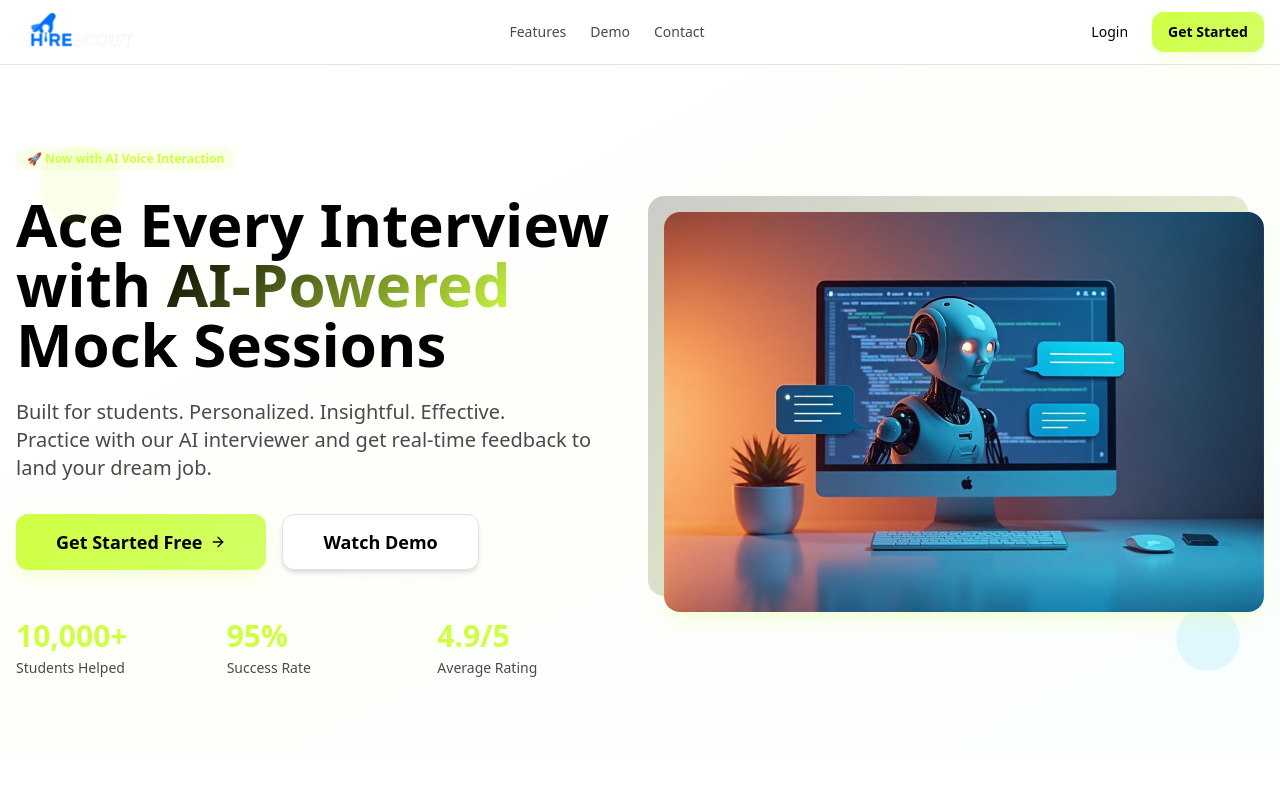
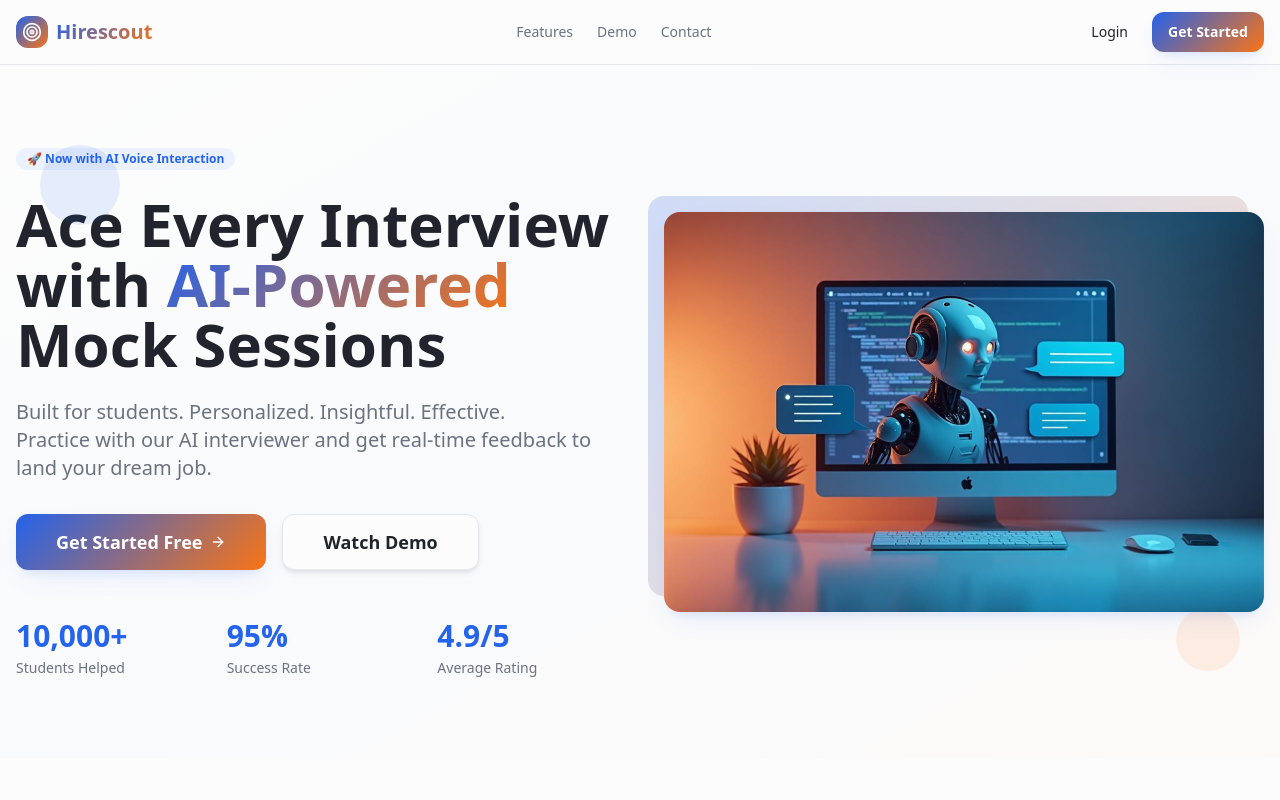
Before and after one commit to pi-om/hirescout, a React (Vite) app: page / in a window 1280 px wide. Shown: the top 800 px of the page. Built offline with nearby package versions, Linux system fonts and the light colour scheme.

Commit message:
Reverted to commit 0b789c77c5e217f8c348d35033c46b7486147b76

```diff
--- a/src/components/Navigation.tsx
+++ b/src/components/Navigation.tsx
@@ -40,13 +40,12 @@ export function Navigation({ isAuthenticated = false, prepsRemaining = 0, userNa
         <div className="flex h-16 items-center justify-between">
           {/* Logo */}
           <Link to="/" className="flex items-center space-x-2 group">
-            <div className="flex items-center transform group-hover:scale-105 transition-transform">
-              <img
-                src="/lovable-uploads/48f4c6d7-5e7c-4458-b878-54a8a74f9042.png"
-                alt="Hirescout Logo"
-                className="h-10 w-auto"
-              />
+            <div className="w-8 h-8 bg-gradient-hero rounded-lg flex items-center justify-center transform group-hover:scale-110 transition-transform">
+              <Target className="w-5 h-5 text-white" />
             </div>
+            <span className="text-xl font-bold bg-gradient-hero bg-clip-text text-transparent">
+              Hirescout
+            </span>
           </Link>
 
           {/* Desktop Navigation */}
--- a/src/components/ui/button.tsx
+++ b/src/components/ui/button.tsx
@@ -15,9 +15,7 @@ const buttonVariants = cva(
         secondary: "bg-secondary text-secondary-foreground hover:bg-secondary/80 shadow-card hover:shadow-elegant",
         ghost: "hover:bg-accent hover:text-accent-foreground",
         link: "text-primary underline-offset-4 hover:underline",
-        hero: "bg-gradient-neon text-dark shadow-elegant hover:shadow-neon transform hover:scale-105 font-semibold",
-        neon: "bg-primary text-primary-foreground hover:bg-primary-hover shadow-glow hover:shadow-neon transform hover:scale-105",
-        dark: "bg-dark text-dark-foreground hover:bg-charcoal shadow-card hover:shadow-elegant",
+        hero: "bg-gradient-hero text-white shadow-elegant hover:shadow-glow transform hover:scale-105 font-semibold",
         success: "bg-success text-success-foreground hover:bg-success/90 shadow-card hover:shadow-elegant transform hover:scale-105",
         accent: "bg-accent text-accent-foreground hover:bg-accent/90 shadow-card hover:shadow-elegant transform hover:scale-105",
       },
--- a/src/index.css
+++ b/src/index.css
@@ -2,80 +2,64 @@
 @tailwind components;
 @tailwind utilities;
 
-/* Hirescout Design System - Neon Green & Black Branding */
+/* Hirescout Design System - Modern, warm, and optimistic */
 
 @layer base {
   :root {
     /* Core Background & Text */
-    --background: 0 0% 100%;
-    --foreground: 0 0% 0%;
+    --background: 0 0% 99%;
+    --foreground: 224 15% 15%;
 
     /* Card System */
     --card: 0 0% 100%;
-    --card-foreground: 0 0% 0%;
+    --card-foreground: 224 15% 15%;
 
     /* Interactive Elements */
     --popover: 0 0% 100%;
-    --popover-foreground: 0 0% 0%;
+    --popover-foreground: 224 15% 15%;
 
-    /* Brand Colors - Neon Green Primary */
-    --primary: 75 100% 63%;  /* #C6FF00 - Neon Green */
-    --primary-foreground: 0 0% 0%;
-    --primary-hover: 78 100% 70%;  /* #CCFF33 - Electric Lime */
-    --primary-light: 75 100% 95%;
+    /* Brand Colors - Deep Blue Primary */
+    --primary: 221 83% 53%;
+    --primary-foreground: 0 0% 100%;
+    --primary-hover: 221 83% 48%;
+    --primary-light: 221 83% 96%;
 
-    /* Dark Surfaces */
-    --dark: 0 0% 0%;  /* #000000 - Jet Black */
-    --dark-foreground: 0 0% 100%;
-    --charcoal: 0 0% 11%;  /* #1C1C1C - Charcoal */
-    --charcoal-foreground: 0 0% 100%;
+    /* Success Green */
+    --success: 142 76% 36%;
+    --success-foreground: 0 0% 100%;
+    --success-light: 142 76% 95%;
 
-    /* Secondary & Accent Colors */
-    --secondary: 0 0% 29%;  /* #4A4A4A - Slate Gray */
-    --secondary-foreground: 0 0% 100%;
-
-    --accent: 195 100% 50%;  /* #00CFFF - Sky Blue */
-    --accent-foreground: 0 0% 0%;
-    --accent-light: 195 100% 95%;
-
-    /* Success & Status Colors */
-    --success: 75 100% 40%;  /* #99CC00 - Dark Lime */
-    --success-foreground: 0 0% 0%;
-    --success-light: 75 100% 90%;
-
-    /* Electric Purple */
-    --electric: 285 100% 48%;  /* #B600F7 */
-    --electric-foreground: 0 0% 100%;
-
-    /* Neon Coral */
-    --coral: 343 100% 65%;  /* #FF4F81 */
-    --coral-foreground: 0 0% 100%;
+    /* Energy Orange */
+    --accent: 25 95% 53%;
+    --accent-foreground: 0 0% 100%;
+    --accent-light: 25 95% 96%;
 
     /* Neutral System */
-    --muted: 0 0% 96%;
-    --muted-foreground: 0 0% 29%;
+    --secondary: 220 14% 96%;
+    --secondary-foreground: 224 15% 15%;
+
+    --muted: 220 14% 96%;
+    --muted-foreground: 220 9% 46%;
 
     /* System Colors */
-    --destructive: 343 100% 65%;  /* Using Neon Coral */
+    --destructive: 0 84% 60%;
     --destructive-foreground: 0 0% 100%;
 
-    --border: 0 0% 89%;
-    --input: 0 0% 89%;
-    --ring: 75 100% 63%;
+    --border: 220 13% 91%;
+    --input: 220 13% 91%;
+    --ring: 221 83% 53%;
 
     --radius: 0.75rem;
 
     /* Gradients */
-    --gradient-hero: linear-gradient(135deg, hsl(var(--dark)), hsl(var(--primary)));
-    --gradient-neon: linear-gradient(135deg, hsl(var(--primary)), hsl(var(--primary-hover)));
-    --gradient-card: linear-gradient(145deg, hsl(var(--card)), hsl(var(--muted)));
-    --gradient-dark: linear-gradient(145deg, hsl(var(--dark)), hsl(var(--charcoal)));
+    --gradient-hero: linear-gradient(135deg, hsl(var(--primary)), hsl(var(--accent)));
+    --gradient-card: linear-gradient(145deg, hsl(var(--card)), hsl(var(--secondary)));
+    --gradient-success: linear-gradient(135deg, hsl(var(--success)), hsl(142 76% 42%));
 
     /* Shadows */
-    --shadow-elegant: 0 10px 25px -5px hsl(var(--primary) / 0.2), 0 8px 10px -6px hsl(var(--primary) / 0.1);
-    --shadow-card: 0 4px 6px -1px hsl(0 0% 0% / 0.1), 0 2px 4px -2px hsl(0 0% 0% / 0.1);
-    --shadow-glow: 0 0 30px hsl(var(--primary) / 0.4);
-    --shadow-neon: 0 0 20px hsl(var(--primary) / 0.6), 0 0 40px hsl(var(--primary) / 0.4);
+    --shadow-elegant: 0 10px 25px -5px hsl(var(--primary) / 0.1), 0 8px 10px -6px hsl(var(--primary) / 0.1);
+    --shadow-card: 0 4px 6px -1px hsl(220 22% 25% / 0.1), 0 2px 4px -2px hsl(220 22% 25% / 0.1);
+    --shadow-glow: 0 0 20px hsl(var(--primary) / 0.15);
 
     /* Animations */
     --transition-smooth: all 0.3s cubic-bezier(0.4, 0, 0.2, 1);
@@ -93,33 +77,33 @@
   }
 
   .dark {
-    --background: 0 0% 0%;  /* Jet Black */
-    --foreground: 0 0% 100%;
+    --background: 222.2 84% 4.9%;
+    --foreground: 210 40% 98%;
 
-    --card: 0 0% 11%;  /* Charcoal */
-    --card-foreground: 0 0% 100%;
+    --card: 222.2 84% 4.9%;
+    --card-foreground: 210 40% 98%;
 
-    --popover: 0 0% 11%;
-    --popover-foreground: 0 0% 100%;
+    --popover: 222.2 84% 4.9%;
+    --popover-foreground: 210 40% 98%;
 
-    --primary: 75 100% 63%;  /* Neon Green */
-    --primary-foreground: 0 0% 0%;
+    --primary: 210 40% 98%;
+    --primary-foreground: 222.2 47.4% 11.2%;
 
-    --secondary: 0 0% 29%;  /* Slate Gray */
-    --secondary-foreground: 0 0% 100%;
+    --secondary: 217.2 32.6% 17.5%;
+    --secondary-foreground: 210 40% 98%;
 
-    --muted: 0 0% 11%;
-    --muted-foreground: 0 0% 65%;
+    --muted: 217.2 32.6% 17.5%;
+    --muted-foreground: 215 20.2% 65.1%;
 
-    --accent: 195 100% 50%;  /* Sky Blue */
-    --accent-foreground: 0 0% 0%;
+    --accent: 217.2 32.6% 17.5%;
+    --accent-foreground: 210 40% 98%;
 
-    --destructive: 343 100% 65%;  /* Neon Coral */
-    --destructive-foreground: 0 0% 100%;
+    --destructive: 0 62.8% 30.6%;
+    --destructive-foreground: 210 40% 98%;
 
-    --border: 0 0% 29%;
-    --input: 0 0% 29%;
-    --ring: 75 100% 63%;
+    --border: 217.2 32.6% 17.5%;
+    --input: 217.2 32.6% 17.5%;
+    --ring: 212.7 26.8% 83.9%;
     --sidebar-background: 240 5.9% 10%;
     --sidebar-foreground: 240 4.8% 95.9%;
     --sidebar-primary: 224.3 76.3% 48%;
--- a/tailwind.config.ts
+++ b/tailwind.config.ts
@@ -30,14 +30,6 @@ export default {
 					hover: 'hsl(var(--primary-hover))',
 					light: 'hsl(var(--primary-light))'
 				},
-				dark: {
-					DEFAULT: 'hsl(var(--dark))',
-					foreground: 'hsl(var(--dark-foreground))'
-				},
-				charcoal: {
-					DEFAULT: 'hsl(var(--charcoal))',
-					foreground: 'hsl(var(--charcoal-foreground))'
-				},
 				secondary: {
 					DEFAULT: 'hsl(var(--secondary))',
 					foreground: 'hsl(var(--secondary-foreground))'
@@ -46,14 +38,6 @@ export default {
 					DEFAULT: 'hsl(var(--success))',
 					foreground: 'hsl(var(--success-foreground))',
 					light: 'hsl(var(--success-light))'
-				},
-				electric: {
-					DEFAULT: 'hsl(var(--electric))',
-					foreground: 'hsl(var(--electric-foreground))'
-				},
-				coral: {
-					DEFAULT: 'hsl(var(--coral))',
-					foreground: 'hsl(var(--coral-foreground))'
 				},
 				destructive: {
 					DEFAULT: 'hsl(var(--destructive))',
@@ -124,14 +108,12 @@ export default {
 			boxShadow: {
 				'elegant': 'var(--shadow-elegant)',
 				'card': 'var(--shadow-card)',
-				'glow': 'var(--shadow-glow)',
-				'neon': 'var(--shadow-neon)'
+				'glow': 'var(--shadow-glow)'
 			},
 			backgroundImage: {
 				'gradient-hero': 'var(--gradient-hero)',
-				'gradient-neon': 'var(--gradient-neon)',
 				'gradient-card': 'var(--gradient-card)',
-				'gradient-dark': 'var(--gradient-dark)'
+				'gradient-success': 'var(--gradient-success)'
 			}
 		}
 	},
```
Also changed, not shown: public/lovable-uploads/48f4c6d7-5e7c-4458-b878-54a8a74f9042.png (deleted).
